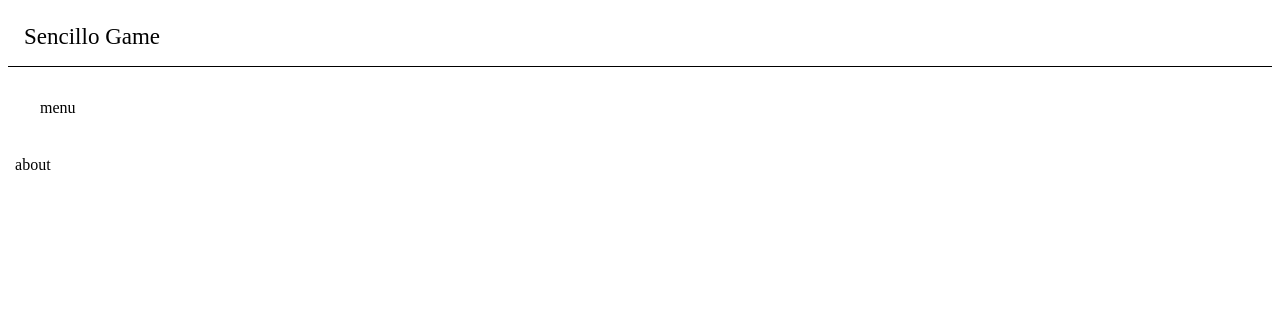
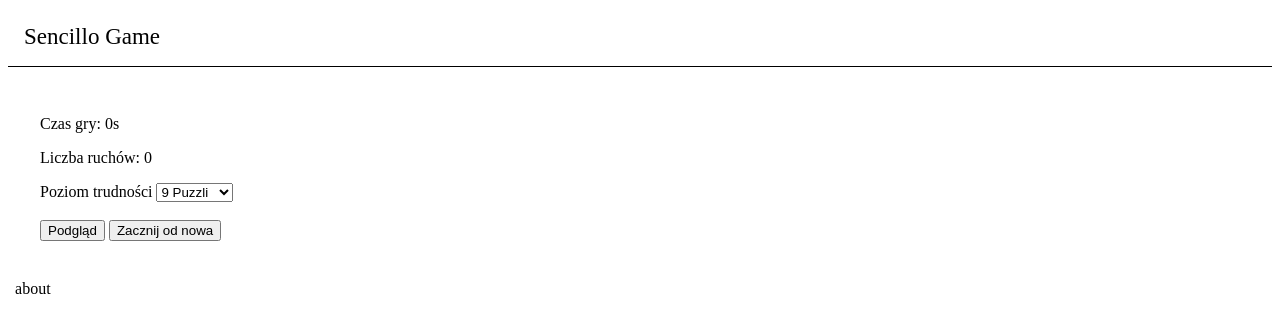
Before and after one commit to d38u6/sencillo, a website with bundled scripts: page src/index.html in a window 1280 px wide. Built offline with nearby package versions, Linux system fonts and the light colour scheme.

Commit message:
Add html dashboard template

```diff
--- a/src/index.html
+++ b/src/index.html
@@ -11,7 +11,21 @@
       <div id="game">
         <div id="canvas-wrapper"></div>
       </div>
-      <div id="dashboard">menu</div>
+      <div id="dashboard">
+        <p>Czas gry: <span id="time">0s</span></p>
+        <p>Liczba ruchów: <span id="moves">0</span></p>
+        <label for="puzzles-number">Poziom trudności</label>
+        <select name="puzzles-number" id="puzzles-number">
+          <option value="volvo">9 Puzzli</option>
+          <option value="saab">16 Puzzli</option>
+          <option value="mercedes">25 Puzzli</option>
+          <option value="audi">36 Puzzli</option>
+        </select>
+        <br />
+        <br />
+        <button id="preview">Podgląd</button>
+        <button id="new-game">Zacznij od nowa</button>
+      </div>
     </section>
     <footer>about</footer>
     <script src="app.ts"></script>
```
